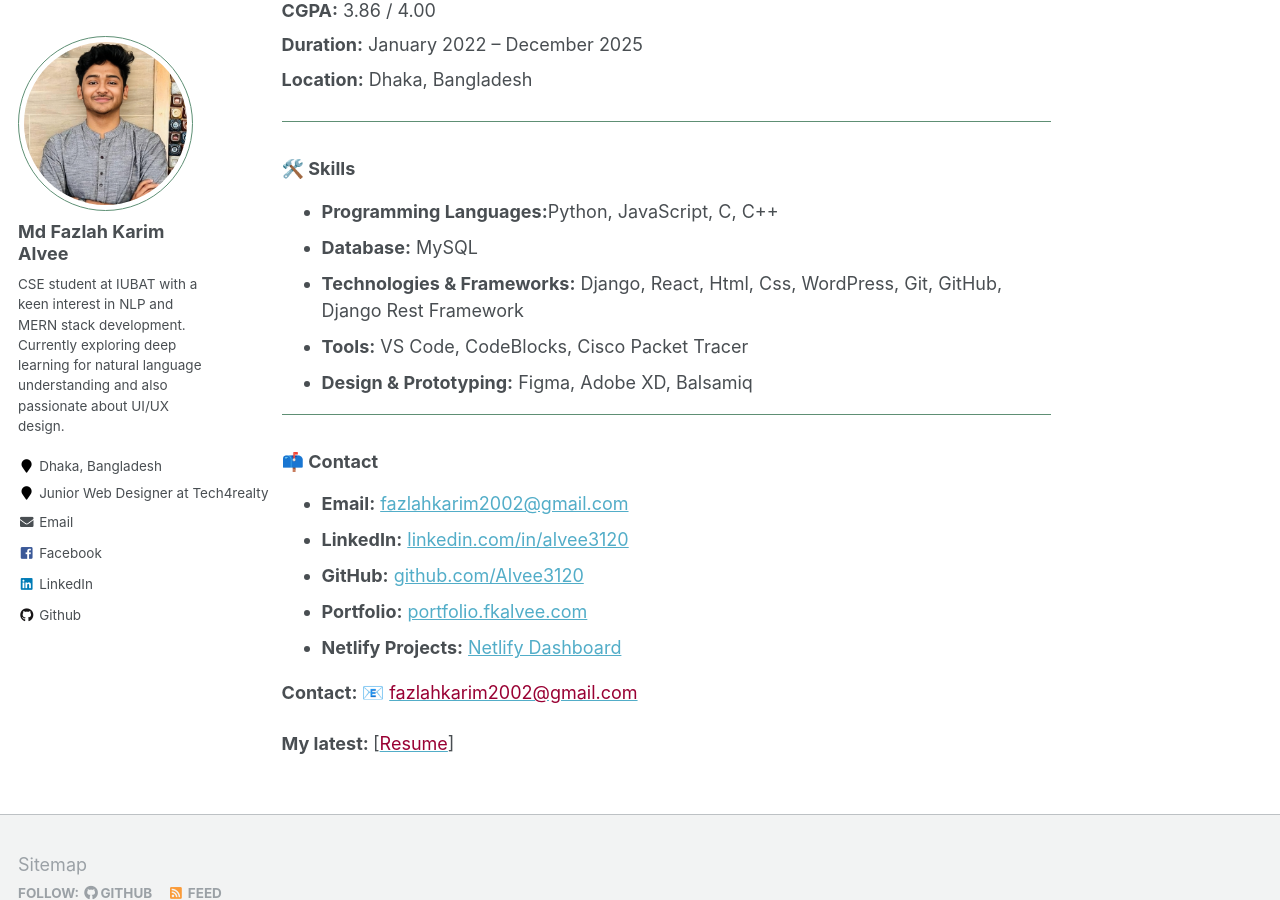
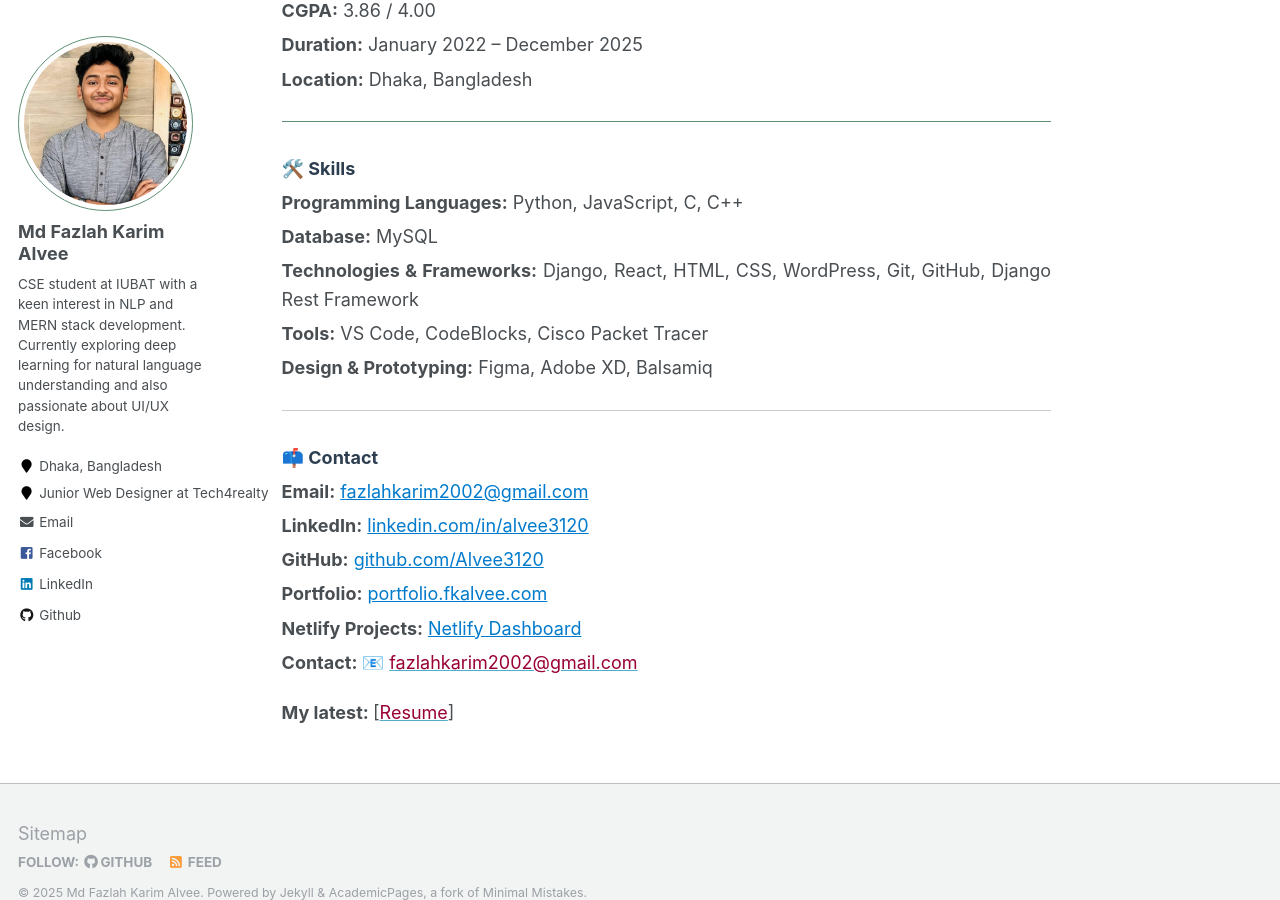
Before and after one commit to Alvee3120/alvee3120.github.io, a Jekyll site: the page built from _pages/about.md, in a window 1280 px wide and 900 px high, scrolled down 675 px. Built offline with Jekyll 4.4.1, drawn with Linux system fonts in a browser that asks for light colours.

Commit message:
Revamp skills and contact sections in about page

```diff
--- a/_pages/about.md
+++ b/_pages/about.md
@@ -48,23 +48,61 @@ I’m a Computer Science student currently pursuing a B.Sc. in Computer Science
 
 ---
 
-### 🛠️ Skills
+<!-- 🛠️ Skills Section -->
+<div style="text-align: justify; line-height: 1.6; margin-bottom: 1.5em;">
 
-* **Programming Languages:**Python, JavaScript, C, C++
-* **Database:** MySQL
-* **Technologies & Frameworks:** Django, React, Html, Css, WordPress, Git, GitHub, Django Rest Framework
-* **Tools:** VS Code, CodeBlocks, Cisco Packet Tracer
-* **Design & Prototyping:** Figma, Adobe XD, Balsamiq
+  <h3 style="margin-bottom: 0.5em; color: #2c3e50;">🛠️ Skills</h3>
 
----
+  <p style="margin: 0.3em 0;">
+    <strong>Programming Languages:</strong> Python, JavaScript, C, C++
+  </p>
 
-### 📫 Contact
+  <p style="margin: 0.3em 0;">
+    <strong>Database:</strong> MySQL
+  </p>
 
-* **Email:** [fazlahkarim2002@gmail.com](mailto:fazlahkarim2002@gmail.com)
-* **LinkedIn:** [linkedin.com/in/alvee3120](https://www.linkedin.com/in/alvee3120/)
-* **GitHub:** [github.com/Alvee3120](https://github.com/Alvee3120)
-* **Portfolio:** [portfolio.fkalvee.com](https://alvee.sagafootwear.com/)
-* **Netlify Projects:** [Netlify Dashboard](https://app.netlify.com/teams/fazlah-alvee20/projects)
+  <p style="margin: 0.3em 0;">
+    <strong>Technologies & Frameworks:</strong> Django, React, HTML, CSS, WordPress, Git, GitHub, Django Rest Framework
+  </p>
+
+  <p style="margin: 0.3em 0;">
+    <strong>Tools:</strong> VS Code, CodeBlocks, Cisco Packet Tracer
+  </p>
+
+  <p style="margin: 0.3em 0;">
+    <strong>Design & Prototyping:</strong> Figma, Adobe XD, Balsamiq
+  </p>
+
+</div>
+
+<hr style="border: none; border-top: 1px solid #ccc; margin: 1.5em 0;">
+
+<!-- 📫 Contact Section -->
+<div style="text-align: justify; line-height: 1.6;">
+
+  <h3 style="margin-bottom: 0.5em; color: #2c3e50;">📫 Contact</h3>
+
+  <p style="margin: 0.3em 0;">
+    <strong>Email:</strong> <a href="mailto:fazlahkarim2002@gmail.com" style="color: #007acc;">fazlahkarim2002@gmail.com</a>
+  </p>
+
+  <p style="margin: 0.3em 0;">
+    <strong>LinkedIn:</strong> <a href="https://www.linkedin.com/in/alvee3120/" style="color: #007acc;">linkedin.com/in/alvee3120</a>
+  </p>
+
+  <p style="margin: 0.3em 0;">
+    <strong>GitHub:</strong> <a href="https://github.com/Alvee3120" style="color: #007acc;">github.com/Alvee3120</a>
+  </p>
+
+  <p style="margin: 0.3em 0;">
+    <strong>Portfolio:</strong> <a href="https://alvee.sagafootwear.com/" style="color: #007acc;">portfolio.fkalvee.com</a>
+  </p>
+
+  <p style="margin: 0.3em 0;">
+    <strong>Netlify Projects:</strong> <a href="https://app.netlify.com/teams/fazlah-alvee20/projects" style="color: #007acc;">Netlify Dashboard</a>
+  </p>
+
+</div>
 
 
 
```
